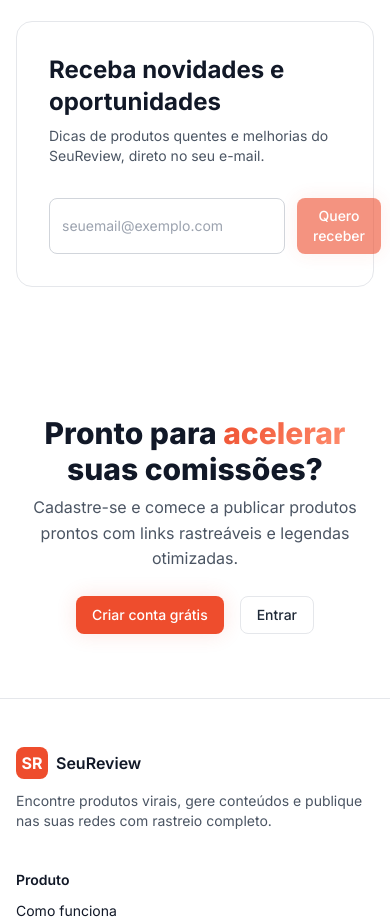
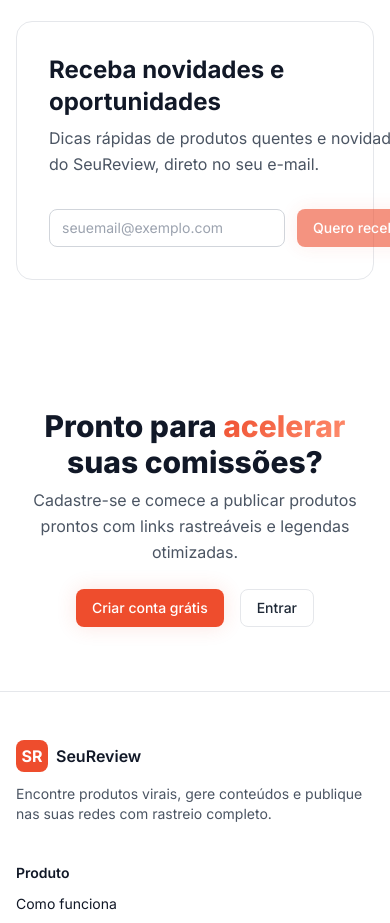
Before and after one commit to marciobever/seureview.com.br, a Next.js app: page / in a window 390 px wide. Shown: the part 1620-2543 px from the top of the page. Built offline with nearby package versions, Linux system fonts and the light colour scheme; no server answers.

Commit message:
Update Newsletter.tsx

```diff
--- a/components/Newsletter.tsx
+++ b/components/Newsletter.tsx
@@ -1,5 +1,4 @@
 'use client';
-
 import { useState } from 'react';
 
 export default function Newsletter() {
@@ -28,16 +27,15 @@ export default function Newsletter() {
   }
 
   return (
-    <section id="newsletter" className="rounded-2xl border bg-white p-8 md:p-10">
+    <section className="rounded-2xl border bg-white p-8 md:p-10">
       <div className="grid md:grid-cols-2 gap-8 items-center">
         <div>
           <h3 className="text-2xl md:text-3xl font-bold">Receba novidades e oportunidades</h3>
-          <p className="mt-2 text-sm text-gray-600">
-            Dicas de produtos quentes e melhorias do SeuReview, direto no seu e-mail.
+          <p className="mt-2 text-gray-600">
+            Dicas rápidas de produtos quentes e novidades do SeuReview, direto no seu e-mail.
           </p>
         </div>
-
-        <form onSubmit={onSubmit} className="flex gap-3">
+        <form onSubmit={onSubmit} className="flex gap-3 w-full">
           <input
             type="email"
             placeholder="seuemail@exemplo.com"
@@ -47,16 +45,14 @@ export default function Newsletter() {
             required
             aria-label="Seu e-mail"
           />
-          <button className="btn btn-primary" disabled={!email || loading}>
+          <button className="btn btn-primary whitespace-nowrap" disabled={!email || loading}>
             {loading ? 'Enviando...' : 'Quero receber'}
           </button>
         </form>
       </div>
 
       {ok === true && <p className="mt-3 text-sm text-green-600">Pronto! Você está na lista. 🎉</p>}
-      {ok === false && (
-        <p className="mt-3 text-sm text-red-600">Ops, não conseguimos cadastrar agora. Tente novamente.</p>
-      )}
+      {ok === false && <p className="mt-3 text-sm text-red-600">Ops, tente novamente em instantes.</p>}
     </section>
   );
 }
```
